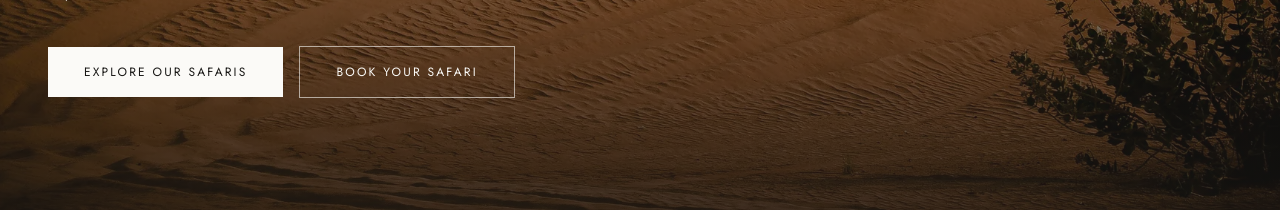
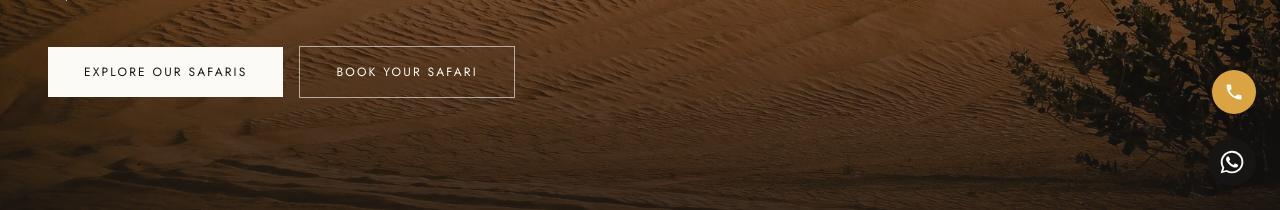
Before and after one commit to Muneebmalikktk/book-abu-dhabi-safari-frontend, a React (Vite) app: page / in a window 1280 px wide. Shown: the part 590-800 px from the top of the page. Built offline with nearby package versions, Linux system fonts and the light colour scheme; no server answers.

Commit message:
added again whatsapp and call icon

```diff
--- a/src/pages/Home.jsx
+++ b/src/pages/Home.jsx
@@ -53,8 +53,8 @@ export default function Home() {
         <WhyChooseUs />
         <Testimonials />
         <BookingForm />
-        {/* <CallButton/>
-        <WhatsAppButton /> */}
+        <CallButton/>
+        <WhatsAppButton />
       </main>
 
       <Footer />
```
